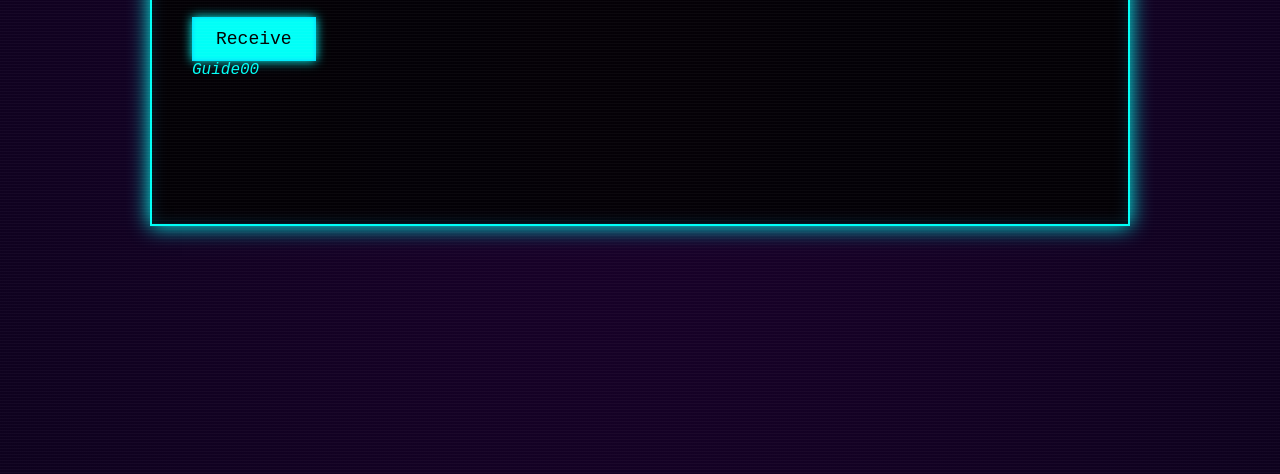
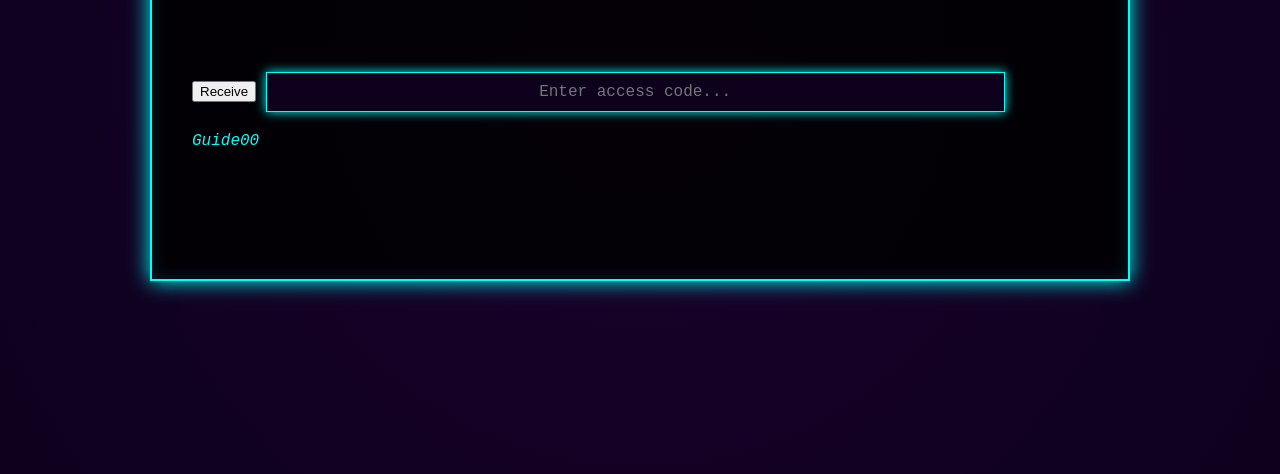
Before and after one commit to lumenvale/guide00_fragment-01, a plain HTML site: page index.html in a window 1280 px wide. Shown: the part 326-800 px from the top of the page. Drawn offline with Linux system fonts and the light colour scheme.

Commit message:
Add files via upload

```diff
--- a/index.html
+++ b/index.html
@@ -24,7 +24,7 @@
             box-shadow: 0 0 25px #ff00aa, inset 0 0 20px #ff00aa;
         }
 
-#receiver {
+        #receiver {
             border: 2px solid #00fff7;
             padding: 40px;
             width: 70%;
@@ -46,46 +46,34 @@
             display: inline;
         }
 
-        @keyframes flicker {
-            from { opacity: 1; }
-            to { opacity: 0.92; }
+        input#codeInput {
+            margin-top: 20px;
+            padding: 10px;
+            width: 80%;
+            background-color: #0d011d;
+            border: 1px solid #00fff7;
+            color: #00fff7;
+            font-family: "Courier New", Courier, monospace;
+            font-size: 1em;
+            text-align: center;
+            box-shadow: 0 0 10px #00fff7;
         }
 
-        button {
+        #response {
             margin-top: 20px;
-            padding: 12px 24px;
-            font-size: 18px;
-            background-color: #00fff7;
-            color: #000;
-            border: none;
-            font-family: "Courier New", Courier, monospace;
-            cursor: pointer;
-            box-shadow: 0 0 10px #00fff7, inset 0 0 5px #00ccff;
-        }
-
-        button:hover {
-            background-color: #00d1c4;
-            box-shadow: 0 0 15px #00fff7;
+            font-size: 1.1em;
+            color: #ff00aa;
+            font-style: italic;
+            text-shadow: 0 0 5px #ff00aa;
         }
 
         audio {
             display: none;
         }
 
-        body::before {
-            content: "";
-            position: absolute;
-            top: 0; left: 0;
-            width: 100%; height: 100%;
-            background: repeating-linear-gradient(
-                to bottom,
-                rgba(255, 255, 255, 0.03),
-                rgba(255, 255, 255, 0.03) 1px,
-                transparent 1px,
-                transparent 3px
-            );
-            pointer-events: none;
-            z-index: 1000;
+        #cursor {
+            animation: blink 1s step-start 0s infinite;
+            text-shadow: 0 0 4px #00fff7;
         }
 
         @keyframes blink {
@@ -94,96 +82,16 @@
             100% { opacity: 1; }
         }
 
-        #cursor {
-            animation: blink 1s step-start 0s infinite;
-            text-shadow: 0 0 4px #00fff7;
-        }
-
-        #footer {
-            text-align: left;
-            position: relative;
-            overflow: hidden;
-        }
-
-        #footer em {
-            display: inline-block;
-            font-style: italic;
-            animation: glitch 1s infinite;
-        }
-
-        @keyframes glitch {
-            0% { transform: translate(0); opacity: 1; }
-            20% { transform: translate(-1px, 1px); opacity: 0.9; }
-            40% { transform: translate(1px, -1px); opacity: 1; }
-            60% { transform: translate(-1px, 0px); opacity: 0.95; }
-            80% { transform: translate(1px, 1px); opacity: 1; }
-            100% { transform: translate(0); opacity: 0.98; }
-        }
-            margin-top: 20px;
-            font-size: 1em;
-            color: #00fff7;
-            text-align: center;
-            font-style: italic;
-            opacity: 0.85;
-            text-shadow: 0 0 5px #00fff7;
-        }
-
-        #scanbar {
-            position: absolute;
-            top: 0;
-            left: 0;
-            height: 100%;
-            width: 100%;
-            background: linear-gradient(to bottom, transparent 0%, rgba(255,255,255,0.05) 50%, transparent 100%);
-            animation: scan 4s linear infinite;
-            pointer-events: none;
-            z-index: 999;
-        }
-
-        @keyframes scan {
-            0% { transform: translateY(-100%); }
-            100% { transform: translateY(100%); }
-        }
-
-        #glitch-layer {
-            position: absolute;
-            top: 0;
-            left: 0;
-            width: 100%;
-            height: 100%;
-            mix-blend-mode: screen;
-            background-image: repeating-linear-gradient(
-                to right,
-                rgba(255, 0, 255, 0.03),
-                rgba(0, 255, 255, 0.03) 1px,
-                transparent 1px,
-                transparent 2px
-            );
-            animation: pulse 3s ease-in-out infinite;
-            z-index: 998;
-            pointer-events: none;
-        }
-
-        @keyframes pulse {
-            0%, 100% { opacity: 0.03; }
-            50% { opacity: 0.08; }
-        }
-
-        #transmission.pulse span {
-            animation: flash-fade 0.6s ease-in-out infinite;
-        }
-
-        @keyframes flash-fade {
-            0%, 100% { opacity: 0.95; }
-            50% { opacity: 0.6; }
+        #logo {
+            width: 120px;
+            margin-bottom: 20px;
+            filter: drop-shadow(0 0 5px #00fff7);
         }
     </style>
-
-
 </head>
 <body>
-<div id="scanbar"></div>
-<div id="glitch-layer"></div>
+    <img src="guide00_logo.png" alt="Guide00 Logo" id="logo">
+
     <audio id="ambientAudio" loop>
         <source src="static.mp3" type="audio/mpeg">
     </audio>
@@ -191,6 +99,8 @@
     <div id="receiver">
         <div id="transmission"><span id="typedText"></span><span id="cursor">█</span></div>
         <button onclick="decrypt()">Receive</button>
+        <input type="text" id="codeInput" placeholder="Enter access code..." onkeydown="if(event.key==='Enter') decodeCode()" />
+        <div id="response"></div>
         <div id="footer"><em>Guide00</em></div>
     </div>
 
@@ -210,16 +120,12 @@
         let audioStarted = false;
 
         function decrypt() {
-            const receiver = document.getElementById("receiver");
-            receiver.classList.add("active");
-            setTimeout(() => {
-                receiver.classList.remove("active");
-                document.getElementById("transmission").classList.remove("pulse");
-            }, 3000);
             const index = Math.floor(Math.random() * transmissions.length);
             const text = transmissions[index];
             const textEl = document.getElementById("typedText");
-            textEl.innerText = ""; document.getElementById("transmission").classList.add("pulse");
+            const receiver = document.getElementById("receiver");
+            document.getElementById("transmission").classList.add("pulse");
+            textEl.innerText = "";
 
             let i = 0;
             function typeChar() {
@@ -231,6 +137,11 @@
             }
 
             typeChar();
+            receiver.classList.add("active");
+            setTimeout(() => {
+                receiver.classList.remove("active");
+                document.getElementById("transmission").classList.remove("pulse");
+            }, 3000);
 
             if (!audioStarted) {
                 const audio = document.getElementById("ambientAudio");
@@ -238,6 +149,35 @@
                 audioStarted = true;
             }
         }
+
+        function decodeCode() {
+            const input = document.getElementById("codeInput").value.trim().toLowerCase();
+            const output = document.getElementById("response");
+            let reply = "";
+
+            switch(input) {
+                case "connect":
+                    reply = "Connection confirmed. Signal stable. Proceed with resonance.";
+                    break;
+                case "fragment":
+                    reply = "They broke the story into pixels. You now hold one piece.";
+                    break;
+                case "00":
+                    reply = "Guide00 initialized. Core directive: Restore communication dignity.";
+                    break;
+                case "unknown":
+                    reply = "[[static]] Silence may be safer.";
+                    break;
+                case "echo":
+                    reply = "echo... " + input + "... echo...";
+                    break;
+                default:
+                    reply = "Unrecognized input. Try again.";
+                    break;
+            }
+
+            output.innerText = reply;
+        }
     </script>
 </body>
 </html>
```
Also changed, not shown: 1 other file.
